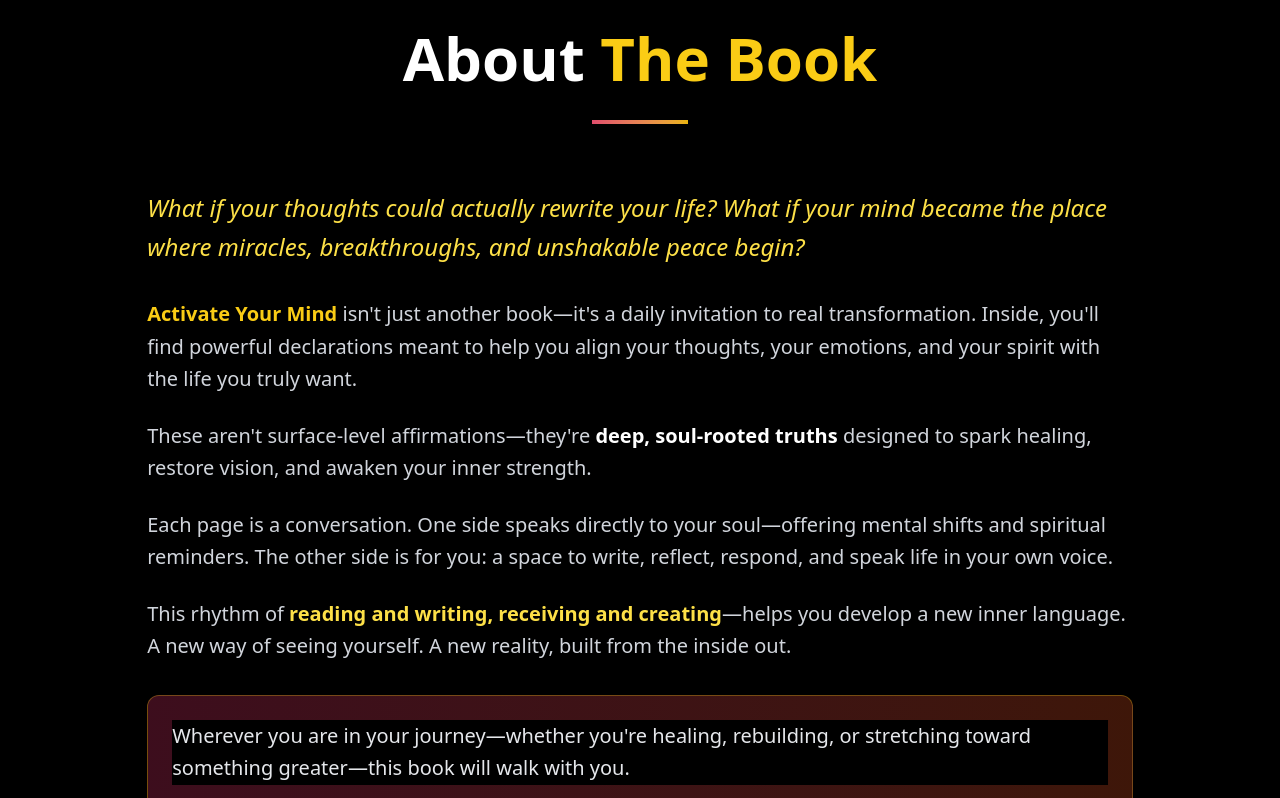
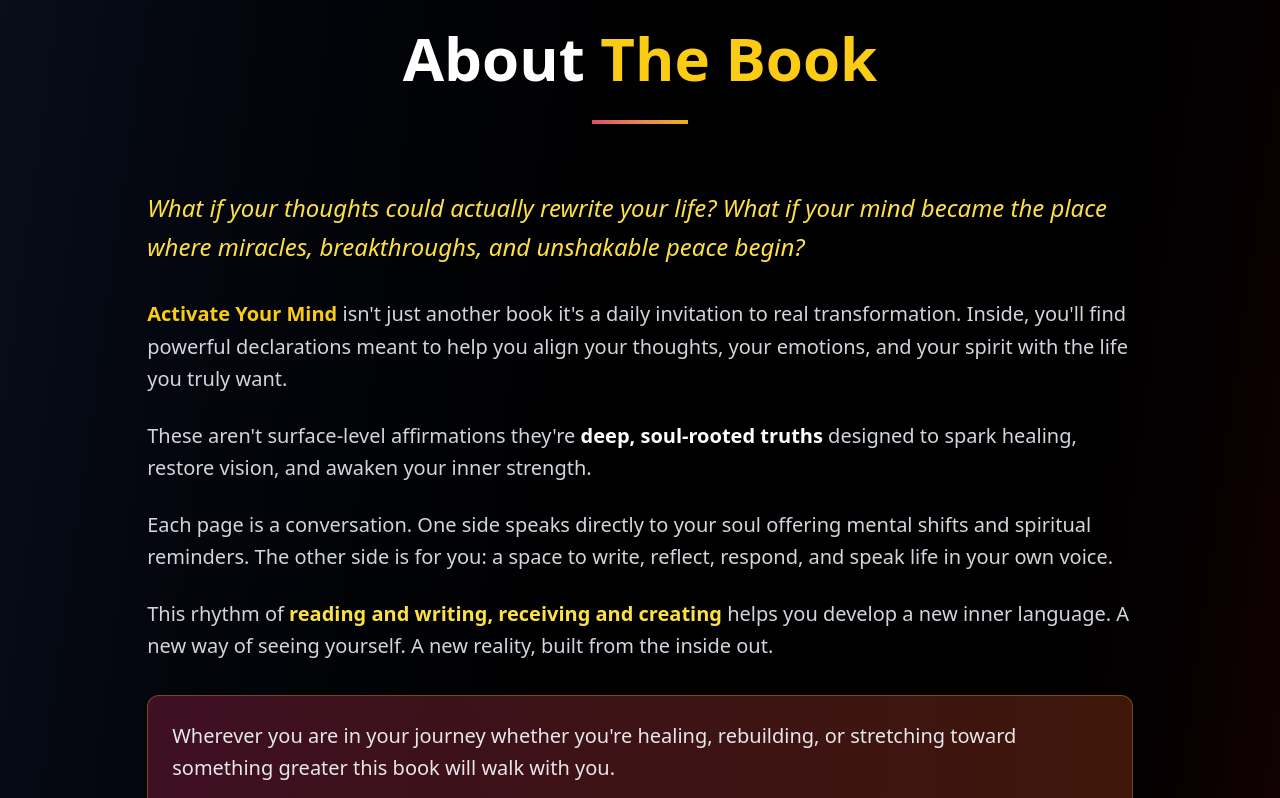
Before and after one commit to Efiamotu-1/activate-your-mind, a React (Vite) app: page / in a window 1280 px wide. Shown: the part 2077-2875 px from the top of the page. Built offline with nearby package versions, Linux system fonts and the light colour scheme.

Commit message:
complete

```diff
--- a/src/components/AboutBook.tsx
+++ b/src/components/AboutBook.tsx
@@ -35,26 +35,26 @@
             {/* Main Description */}
             <div className="space-y-6 text-lg md:text-xl text-gray-300 leading-relaxed">
               <p>
-                <span className="text-accent-400 font-bold">Activate Your Mind</span> isn't just another book—it's a daily invitation to real transformation. Inside, you'll find powerful declarations meant to help you align your thoughts, your emotions, and your spirit with the life you truly want.
+                <span className="text-accent-400 font-bold">Activate Your Mind</span> isn't just another book it's a daily invitation to real transformation. Inside, you'll find powerful declarations meant to help you align your thoughts, your emotions, and your spirit with the life you truly want.
               </p>
 
               <p>
-                These aren't surface-level affirmations—they're <span className="text-white font-semibold">deep, soul-rooted truths</span> designed to spark healing, restore vision, and awaken your inner strength.
+                These aren't surface-level affirmations they're <span className="text-white font-semibold">deep, soul-rooted truths</span> designed to spark healing, restore vision, and awaken your inner strength.
               </p>
 
               <p>
-                Each page is a conversation. One side speaks directly to your soul—offering mental shifts and spiritual reminders. The other side is for you: a space to write, reflect, respond, and speak life in your own voice.
+                Each page is a conversation. One side speaks directly to your soul offering mental shifts and spiritual reminders. The other side is for you: a space to write, reflect, respond, and speak life in your own voice.
               </p>
 
               <p>
-                This rhythm of <span className="text-accent-300 font-semibold">reading and writing, receiving and creating</span>—helps you develop a new inner language. A new way of seeing yourself. A new reality, built from the inside out.
+                This rhythm of <span className="text-accent-300 font-semibold">reading and writing, receiving and creating</span> helps you develop a new inner language. A new way of seeing yourself. A new reality, built from the inside out.
               </p>
             </div>
 
             {/* Personal Message */}
             <div className="bg-gradient-to-r from-burgundy-900/50 to-burnt-900/50 rounded-xl p-6 border border-accent-400/30">
               <p className="text-lg md:text-xl text-gray-200 leading-relaxed mb-4">
-                Wherever you are in your journey—whether you're healing, rebuilding, or stretching toward something greater—this book will walk with you.
+                Wherever you are in your journey whether you're healing, rebuilding, or stretching toward something greater this book will walk with you.
               </p>
               <p className="text-lg md:text-xl text-gray-200 leading-relaxed">
                 It will gently remind you of your power, call you to higher thoughts, and encourage you to speak life over yourself daily.
--- a/src/components/AuthorBio.tsx
+++ b/src/components/AuthorBio.tsx
@@ -71,7 +71,7 @@
                 From Brokenness to Breakthrough
               </h4>
               <p className="text-gray-200 leading-relaxed mb-4">
-                Stacey's credibility arises from his deep personal journey of overcoming brokenness, setbacks, and inner struggle. He openly acknowledges seasons of personal challenge—broken, lost, and "sometimes unable to hold himself up"—and attributes his profound transformation to spiritual faith, mentorship, and the supportive love of friends and family.
+                Stacey's credibility arises from his deep personal journey of overcoming brokenness, setbacks, and inner struggle. He openly acknowledges seasons of personal challenge broken, lost, and "sometimes unable to hold himself up" and attributes his profound transformation to spiritual faith, mentorship, and the supportive love of friends and family.
               </p>
               <p className="text-gray-200 leading-relaxed">
                 Drawing inspiration from his own process of mental rebuilding, Stacey designed his workbook as a systematic guide to help others not only survive life's hardships but rebuild to full strength and thrive.
@@ -94,7 +94,7 @@
                 A Pioneer in Mental Health Redefinition
               </h4>
               <p className="text-gray-200 leading-relaxed">
-                Through <span className="text-accent-400 font-semibold">"Activate Your Mind,"</span> he establishes himself as a pioneer in redefining mental health, focusing on proactive positivity, faith, and mindful transformation—making him a trusted voice in the field of mindset creation and metaphysical self-healing.
+                Through <span className="text-accent-400 font-semibold">"Activate Your Mind,"</span> he establishes himself as a pioneer in redefining mental health, focusing on proactive positivity, faith, and mindful transformation making him a trusted voice in the field of mindset creation and metaphysical self-healing.
               </p>
             </div>
 
--- a/src/components/Testimonials.tsx
+++ b/src/components/Testimonials.tsx
@@ -12,7 +12,7 @@
       title: "Clinical Psychologist & Author",
       company: "Mind Wellness Institute",
       image: "https://images.unsplash.com/photo-1559839734-2b71ea197ec2?w=150&h=150&fit=crop&crop=face",
-      quote: "Stacey Craft has created something truly remarkable. This isn't just another self-help book—it's a systematic approach to mental transformation that I recommend to my clients. The 'mental equivalents' methodology is both scientifically sound and spiritually grounding.",
+      quote: "Stacey Craft has created something truly remarkable. This isn't just another self-help book it's a systematic approach to mental transformation that I recommend to my clients. The 'mental equivalents' methodology is both scientifically sound and spiritually grounding.",
       rating: 5
     },
     {
--- a/src/index.css
+++ b/src/index.css
@@ -45,7 +45,7 @@
   line-height: 1.5;
   font-weight: 400;
 
-  color-scheme: dark only;
+  /* Do not declare color-scheme to avoid OS light/dark overrides */
   color: #ffffff;
   background-color: #000000;
 
@@ -55,24 +55,10 @@
   -moz-osx-font-smoothing: grayscale;
 }
 
-/* Force dark mode and prevent browser overrides */
-* {
-  color-scheme: dark only !important;
-}
-
 /* Ensure consistent dark theme across all browsers */
 html, body {
-  background-color: #000000 !important;
-  color: #ffffff !important;
-  color-scheme: dark only !important;
-}
-
-/* Prevent any light mode media query overrides */
-@media (prefers-color-scheme: light) {
-  :root, html, body, * {
-    color-scheme: dark only !important;
-    background-color: #000000 !important;
-  }
+  background-color: #000000;
+  color: #ffffff;
 }
 
 a {
```
